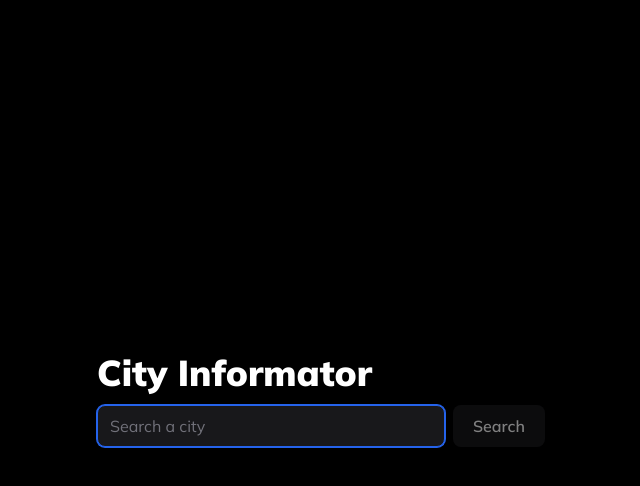
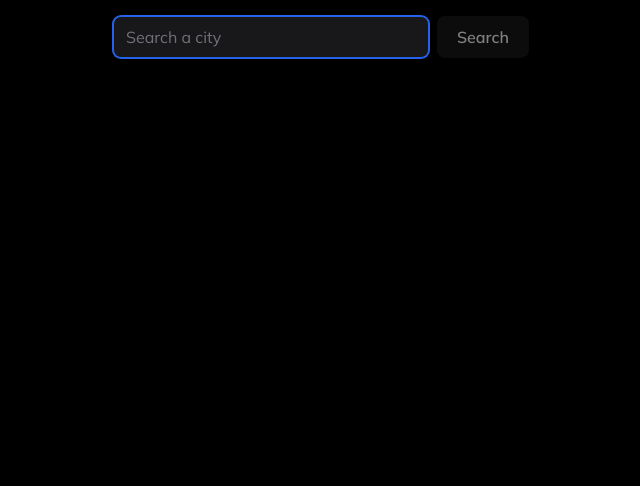
Before and after one commit to TheAdar/city-informator, a SvelteKit app: page / in a window 1280 px wide. Shown: the top 486 px of the page, without its empty margins (319-959 px from the left). Built offline with nearby package versions, Linux system fonts and the light colour scheme.

Commit message:
improve visuality of error

```diff
--- a/src/routes/+page.svelte
+++ b/src/routes/+page.svelte
@@ -5,14 +5,25 @@
 
 	// for checks
 	let value = '';
+	let isSearching = true;
+
+	function onSubmit() {
+		if (!isSearching) isSearching = true;
+	}
 </script>
 
 <!-- TODO: slide animation to the search form -->
-<div class={`m-auto max-w-md ${value ? '' : 'flex flex-col justify-center h-full'}`}>
-	{#if !value}
+<div class={`m-auto max-w-md ${isSearching ? '' : 'flex flex-col justify-center h-full'}`}>
+	{#if !isSearching}
 		<h1 class="mb-3">City Informator</h1>
 	{/if}
-	<form method="POST" class={`flex ${value && 'p-4'}`} action="?/search" use:enhance>
+	<form
+		method="POST"
+		on:submit|preventDefault={() => onSubmit()}
+		class={`flex ${isSearching && 'p-4'}`}
+		action="?/search"
+		use:enhance
+	>
 		<!-- svelte-ignore a11y-autofocus -->
 		<input
 			name="search-query"
@@ -30,7 +41,7 @@
 	</form>
 </div>
 
-{#if form?.cities && value}
+{#if form?.cities && isSearching}
 	<div class="m-auto max-w-3xl px-4">
 		{#if form.cities.length >= 1}
 			<h2 class="mb-5">Cities</h2>
@@ -38,15 +49,27 @@
 				{#each form?.cities as city}
 					<a
 						href={`/details/${city.lat}*${city.lon}`}
-						class="w-full h-40 bg-zinc-900 rounded-xl flex items-center justify-center transition ease-out text-lg font-semibold hover:-translate-y-2 hover:bg-zinc-800 focus:ring-2 focus:ring-blue-500 outline-none"
+						class="p-4 w-full h-40 bg-zinc-900 rounded-xl transition ease-out text-lg font-semibold hover:-translate-y-2 hover:bg-zinc-800 focus:ring-2 focus:ring-blue-500 outline-none active:scale-110"
 					>
-						{city.name}
-						{city.country}
+						<span>
+							City: {city.name}
+						</span>
+						<br />
+						<span>
+							<!-- https://www.iban.com/country-codes -->
+							Country: {city.country}
+						</span>
+						{#if city.state}
+							<br />
+							<span>
+								State: {city.state}
+							</span>
+						{/if}
 					</a>
 				{/each}
 			</div>
 		{:else}
-			<span>No city found</span>
+			<p class="bg-red-500 rounded-lg h-8 flex items-center px-4 text-black text-lg font-semibold">Ooops, no city found :/</p>
 		{/if}
 	</div>
 {/if}
```
